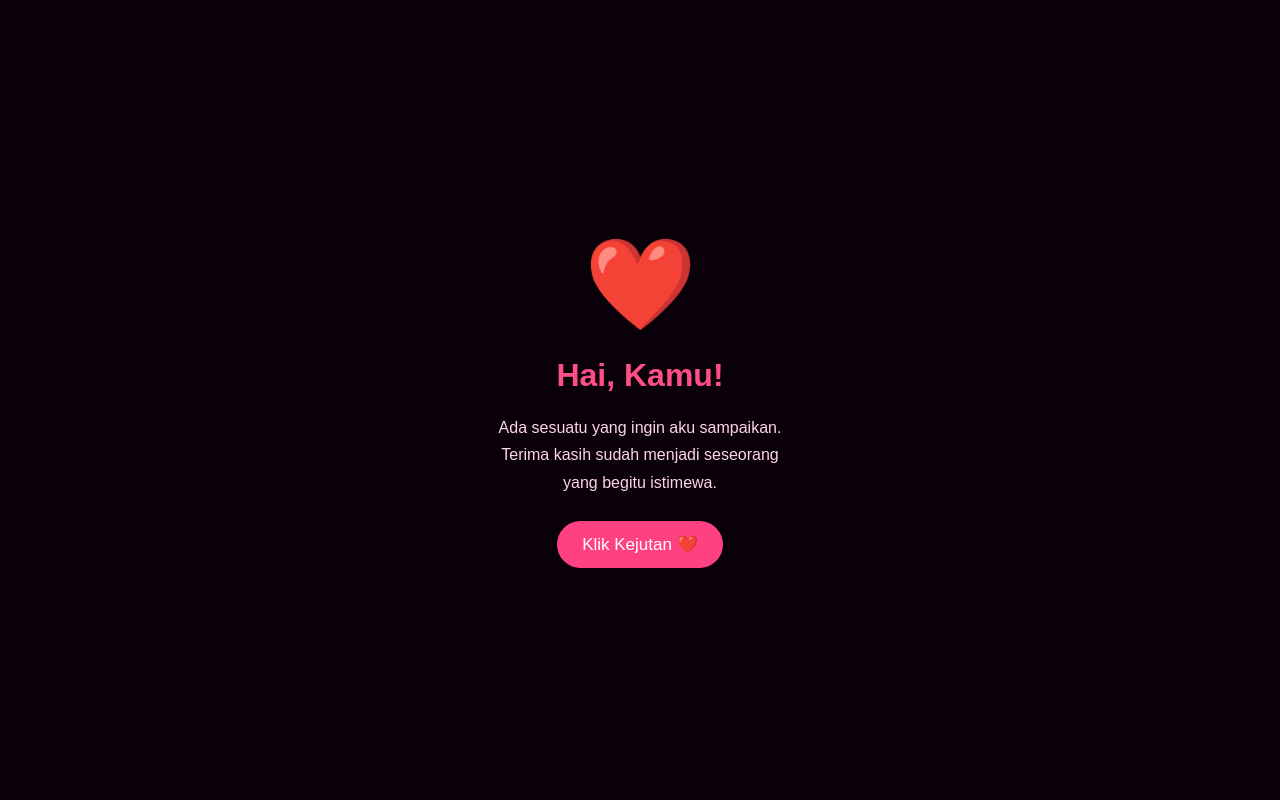
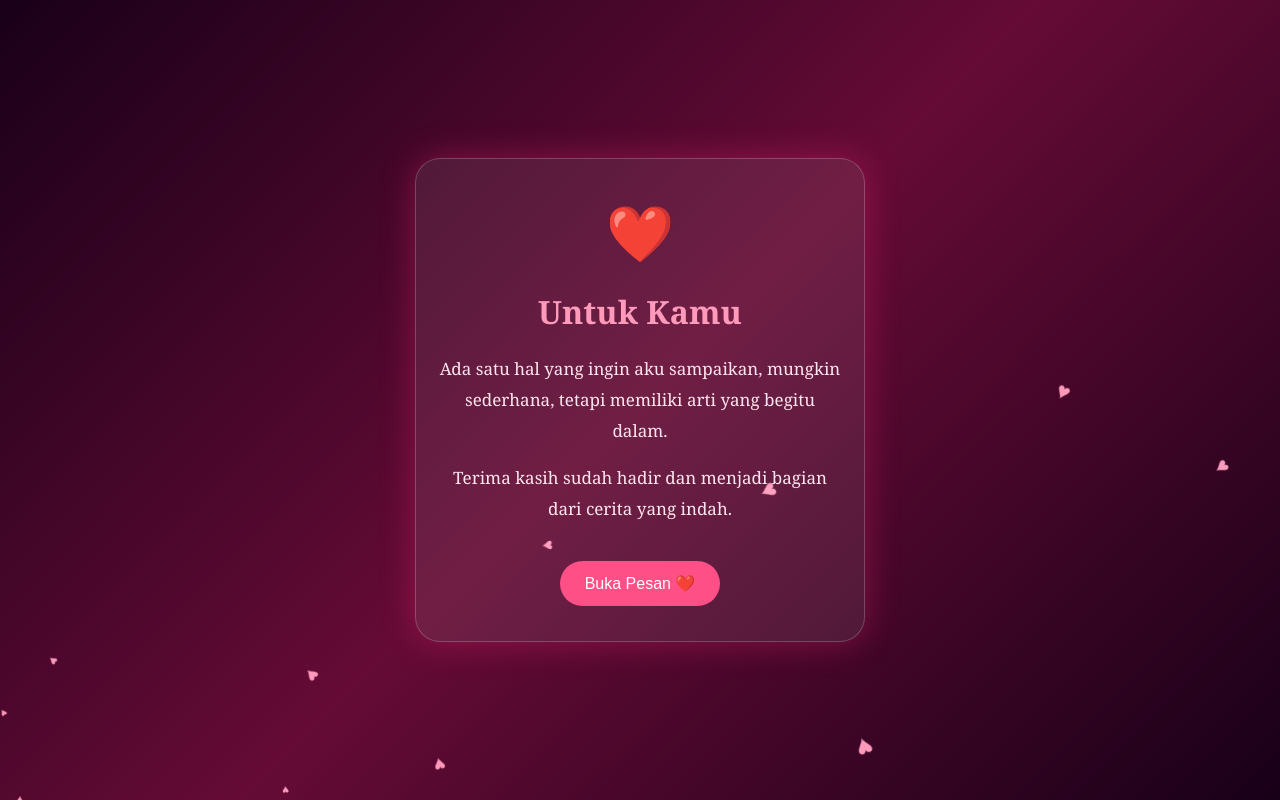
Before and after one commit to jagajaa235-pixel/love-kamu, a plain HTML site: page index.html in a window 1280 px wide. Drawn offline with Linux system fonts and the light colour scheme.

Commit message:
Update index.html

```diff
--- a/index.html
+++ b/index.html
@@ -4,77 +4,166 @@
 <head>
 <meta charset="UTF-8">
 <meta name="viewport" content="width=device-width, initial-scale=1.0">
-<title>My Love ❤️</title>
+<title>Love Kamu ❤️</title>
+
 <style>
 * {
-  margin: 0;
-  padding: 0;
     box-sizing: border-box;
 }
+
 body {
-  background: #090009;
+    margin: 0;
+    min-height: 100vh;
+    font-family: Georgia, serif;
+    background: linear-gradient(135deg, #190019, #650b35, #180018);
     color: white;
-  font-family: Arial, sans-serif;
-  min-height: 100vh;
     display: flex;
     justify-content: center;
     align-items: center;
     text-align: center;
-  overflow: hidden;
+    overflow-x: hidden;
 }
+
 .container {
-  padding: 25px;
+    width: 90%;
+    max-width: 450px;
+    padding: 35px 22px;
+    background: rgba(255,255,255,0.08);
+    border: 1px solid rgba(255,255,255,0.2);
+    border-radius: 25px;
+    box-shadow: 0 0 35px #ff277755;
+    animation: muncul 2s ease;
+    z-index: 2;
 }
+
+h1 {
+    color: #ff9abb;
+    font-size: 32px;
+}
+
 .heart {
-  font-size: 90px;
-  animation: beat 1s infinite;
+    font-size: 55px;
+    animation: detak 1s infinite;
 }
-h1 {
-  color: #ff4d88;
-  margin: 20px;
+
+p {
+    font-size: 17px;
+    line-height: 1.8;
+    color: #ffe5ee;
 }
-p {
-  line-height: 1.7;
-  color: #ffd6e5;
-}
+
 button {
-  margin-top: 25px;
+    margin-top: 20px;
     padding: 13px 25px;
     border: none;
-  border-radius: 25px;
-  background: #ff4081;
+    border-radius: 30px;
+    background: #ff4f87;
     color: white;
-  font-size: 17px;
+    font-size: 16px;
+    cursor: pointer;
 }
+
+button:hover {
+    background: #ff1769;
+}
+
 #pesan {
     display: none;
-  margin-top: 20px;
-  color: #ff8ab5;
+    margin-top: 25px;
+    animation: muncul 1.5s ease;
 }
-@keyframes beat {
+
+.bintang {
+    position: fixed;
+    color: #ff9abb;
+    animation: jatuh linear infinite;
+    pointer-events: none;
+    z-index: 1;
+}
+
+@keyframes detak {
     50% { transform: scale(1.2); }
+}
+
+@keyframes muncul {
+    from { opacity: 0; transform: translateY(25px); }
+    to { opacity: 1; transform: translateY(0); }
+}
+
+@keyframes jatuh {
+    from { transform: translateY(-10vh) rotate(0); }
+    to { transform: translateY(110vh) rotate(360deg); }
 }
 </style>
 </head>
+
 <body>
+
 <div class="container">
     <div class="heart">❤️</div>
-  <h1>Hai, Kamu!</h1>
+
+    <h1>Untuk Kamu</h1>
+
     <p>
-    Ada sesuatu yang ingin aku sampaikan.<br>
-    Terima kasih sudah menjadi seseorang<br>
-    yang begitu istimewa.
+        Ada satu hal yang ingin aku sampaikan,
+        mungkin sederhana, tetapi memiliki arti
+        yang begitu dalam.
     </p>
-  <button onclick="kejutan()">Klik Kejutan ❤️</button>
+
+    <p>
+        Terima kasih sudah hadir dan menjadi
+        bagian dari cerita yang indah.
+    </p>
+
+    <button onclick="bukaPesan()">
+        Buka Pesan ❤️
+    </button>
+
     <div id="pesan">
-    <h2>Kamu Istimewa! 💖</h2>
-    <p>Semoga hari-harimu selalu dipenuhi kebahagiaan.</p>
+        <h2>💗 Sebuah Pesan 💗</h2>
+
+        <p>
+        Aku tidak bisa menjanjikan semuanya akan
+        selalu sempurna.
+        </p>
+
+        <p>
+        Tetapi semoga setiap hari selalu ada
+        alasan untuk tersenyum, saling menghargai,
+        dan saling menguatkan.
+        </p>
+
+        <p>
+        Jangan pernah merasa dirimu tidak berharga.
+        Kamu punya keistimewaan yang tidak dimiliki
+        orang lain.
+        </p>
+
+        <p>
+        Semoga kebahagiaan selalu menemukan jalan
+        untuk datang kepadamu.
+        </p>
+
+        <h2>❤️ You Are Special ❤️</h2>
     </div>
 </div>
+
 <script>
-function kejutan() {
+function bukaPesan() {
     document.getElementById("pesan").style.display = "block";
 }
+
+for (let i = 0; i < 25; i++) {
+    let b = document.createElement("div");
+    b.className = "bintang";
+    b.innerHTML = "♥";
+    b.style.left = Math.random() * 100 + "vw";
+    b.style.animationDuration = (3 + Math.random() * 5) + "s";
+    b.style.animationDelay = Math.random() * 5 + "s";
+    b.style.fontSize = (10 + Math.random() * 20) + "px";
+    document.body.appendChild(b);
+}
 </script>
+
 </body>
 </html>
```
Lines whose indentation alone changed are shown as unchanged.
